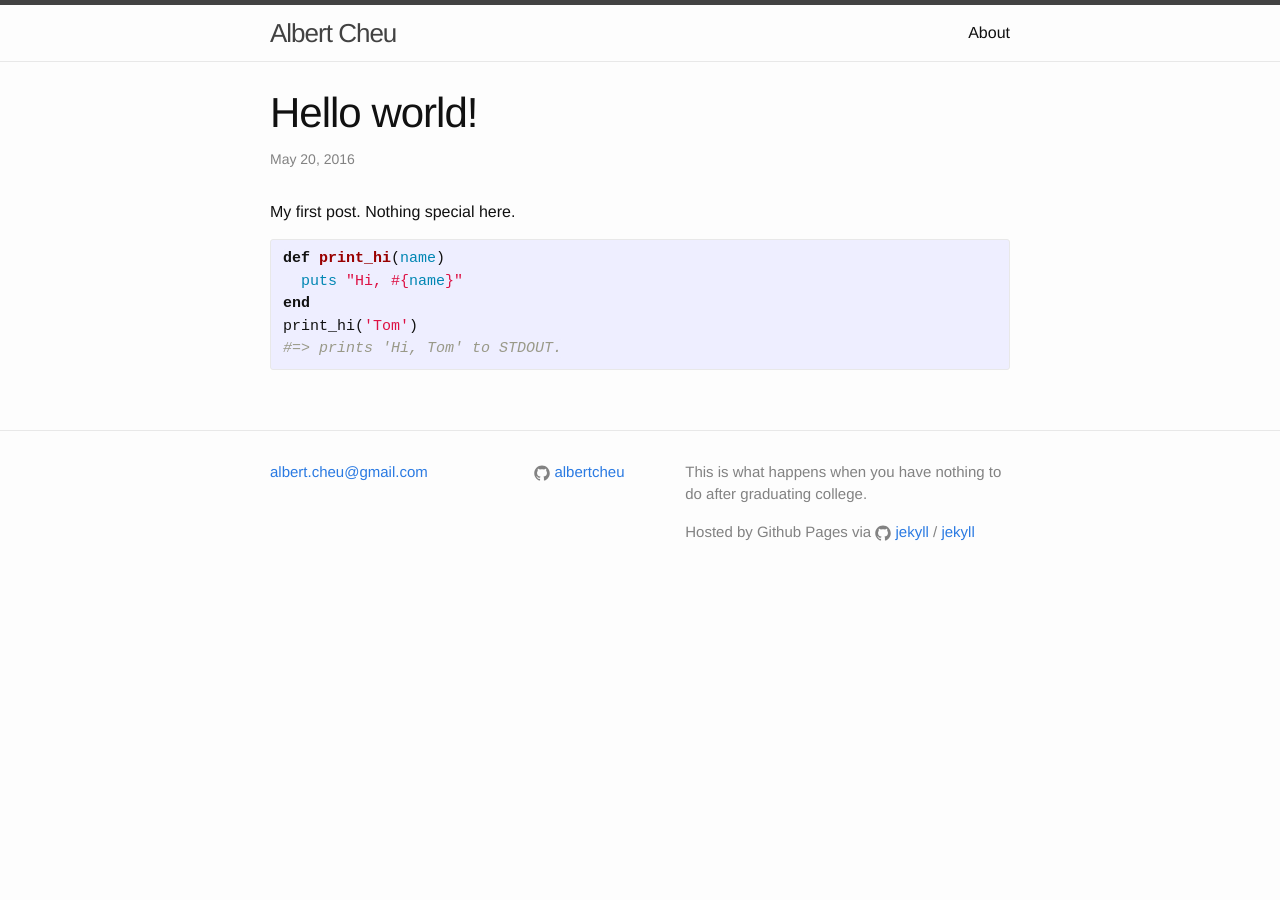
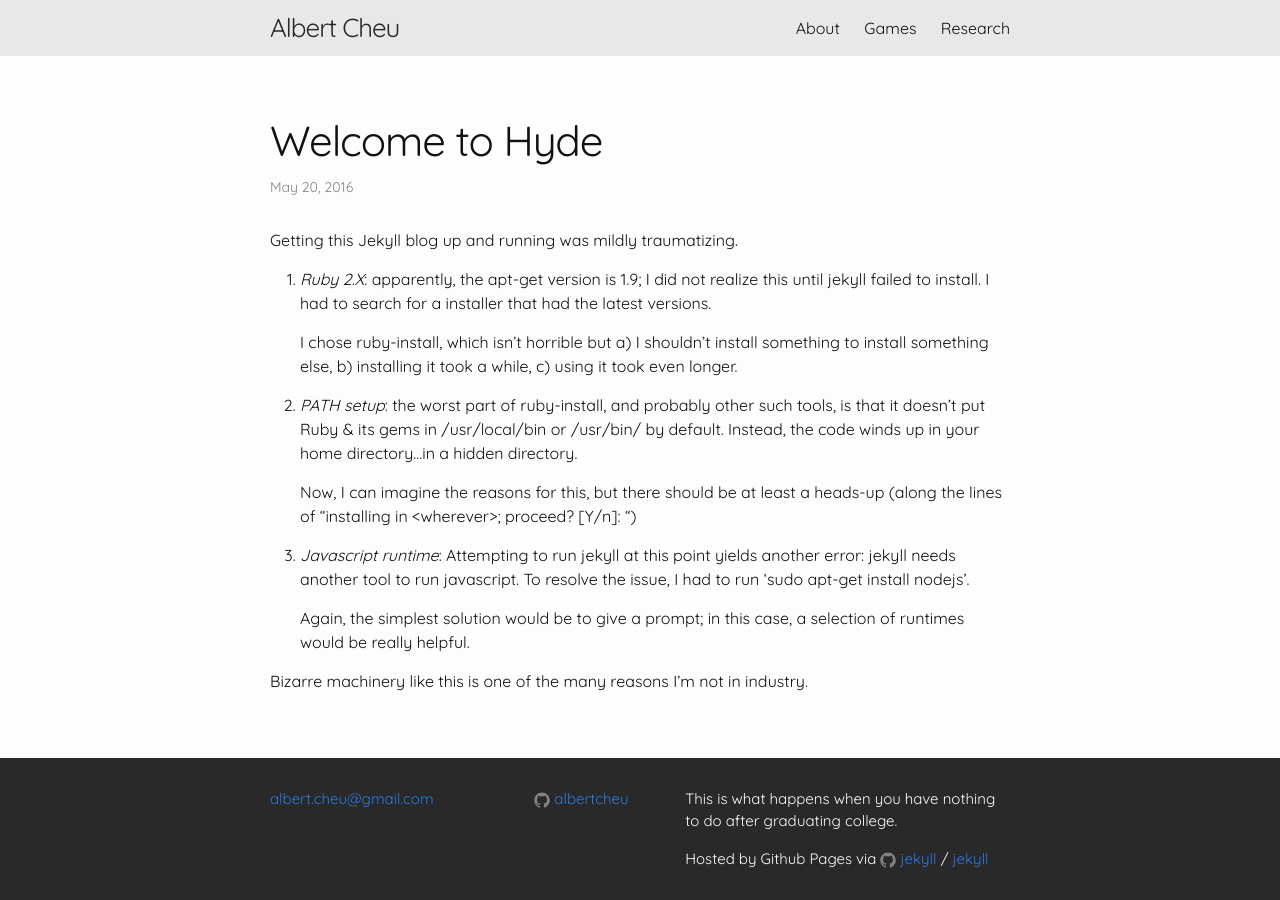
Before and after one commit to albertcheu/albertcheu.github.io, a Jekyll site: the page built from _posts/2016-05-20-welcome-to-jekyll.markdown, in a window 1280 px wide. Built offline with Jekyll 4.4.1, drawn with Linux system fonts in a browser that asks for light colours.

Commit message:
New pages; pretty CSS

```diff
--- a/_includes/head.html
+++ b/_includes/head.html
@@ -9,4 +9,7 @@
   <link rel="stylesheet" href="{{ "/css/main.css" | prepend: site.baseurl }}">
   <link rel="canonical" href="{{ page.url | replace:'index.html','' | prepend: site.baseurl | prepend: site.url }}">
   <link rel="alternate" type="application/rss+xml" title="{{ site.title }}" href="{{ "/feed.xml" | prepend: site.baseurl | prepend: site.url }}">
+
+  <link href="http://fonts.googleapis.com/css?family=Quicksand" rel='stylesheet' type='text/css'>
+
 </head>
--- a/_layouts/default.html
+++ b/_layouts/default.html
@@ -4,6 +4,7 @@
   {% include head.html %}
 
   <body>
+    <div id="container">
 
       {% include header.html %}
 
@@ -15,6 +16,7 @@
 
       {% include footer.html %}
 
+    </div>
   </body>
 
 </html>
--- a/_posts/2016-05-20-welcome-to-jekyll.markdown
+++ b/_posts/2016-05-20-welcome-to-jekyll.markdown
@@ -1,15 +1,21 @@
 ---
 layout: post
-title:  "Hello world!"
-date:   2016-05-20 12:58:34 -0400
+title:  "Welcome to Hyde"
+date:   2016-05-20 3:58:34 -0400
 categories: jekyll update
 ---
-My first post. Nothing special here.
+Getting this Jekyll blog up and running was mildly traumatizing.
 
-{% highlight ruby %}
-def print_hi(name)
-  puts "Hi, #{name}"
-end
-print_hi('Tom')
-#=> prints 'Hi, Tom' to STDOUT.
-{% endhighlight %}
+1. *Ruby 2.X*: apparently, the apt-get version is 1.9; I did not realize this until jekyll failed to install. I had to search for a installer that had the latest versions.
+
+   I chose ruby-install, which isn't horrible but a) I shouldn't install something to install something else, b) installing it took a while, c) using it took even longer.
+
+2. *PATH setup*: the worst part of ruby-install, and probably other such tools, is that it doesn't put Ruby & its gems in /usr/local/bin or /usr/bin/ by default. Instead, the code winds up in your home directory...in a hidden directory.
+
+    Now, I can imagine the reasons for this, but there should be at least a heads-up (along the lines of "installing in \<wherever\>; proceed? [Y/n]: ")
+
+3. *Javascript runtime*: Attempting to run jekyll at this point yields another error: jekyll needs another tool to run javascript. To resolve the issue, I had to run 'sudo apt-get install nodejs'.
+
+   Again, the simplest solution would be to give a prompt; in this case, a selection of runtimes would be really helpful.
+
+Bizarre machinery like this is one of the many reasons I'm not in industry.
--- a/_sass/_layout.scss
+++ b/_sass/_layout.scss
@@ -2,9 +2,11 @@
  * Site header
  */
 .site-header {
-    border-top: 5px solid $grey-color-dark;
-    border-bottom: 1px solid $grey-color-light;
+    //border-top: 5px solid $grey-color-dark;
+    //border-bottom: 1px solid $grey-color-light;
     min-height: 56px;
+
+    background-color: $grey-color-light;
 
     // Positioning context for the mobile navigation icon
     position: relative;
@@ -97,9 +99,25 @@
 /**
  * Site footer
  */
+html,body{
+	width: 100%;
+	height: 100%;
+	margin: 0;
+	padding: 0;
+}
+#container{
+	min-height: 100%;
+	position: relative;
+
+}
 .site-footer {
-    border-top: 1px solid $grey-color-light;
-    padding: $spacing-unit 0;
+    position: absolute;
+    bottom: 0;
+    left: 0;
+    right:0;
+    background-color: $grey-color-dark;
+    color: $white-color;
+    padding-top: $spacing-unit;
 }
 
 .footer-heading {
@@ -115,7 +133,6 @@
 
 .footer-col-wrapper {
     font-size: 15px;
-    color: $grey-color;
     margin-left: -$spacing-unit / 2;
     @extend %clearfix;
 }
@@ -168,7 +185,9 @@
  * Page content
  */
 .page-content {
-    padding: $spacing-unit 0;
+    padding-bottom: 148px;
+    padding-top: 64px;
+    //margin: 0 auto;
 }
 
 .page-heading {
--- a/css/main.scss
+++ b/css/main.scss
@@ -6,7 +6,8 @@
 
 
 // Our variables
-$base-font-family: "Helvetica Neue", Helvetica, Arial, sans-serif;
+//$base-font-family: "Helvetica Neue", Helvetica, Arial, sans-serif;
+$base-font-family: "Quicksand", Helvetica, Arial, sans-serif;
 $base-font-size:   16px;
 $base-font-weight: 400;
 $small-font-size:  $base-font-size * 0.875;
@@ -20,7 +21,9 @@ $brand-color:      #2a7ae2;
 
 $grey-color:       #828282;
 $grey-color-light: lighten($grey-color, 40%);
-$grey-color-dark:  darken($grey-color, 25%);
+$grey-color-dark:  darken($grey-color, 35%);
+
+$white-color:	   #fdfdfd;
 
 // Width of the content area
 $content-width:    800px;
```
Also changed, not shown: about.md (+2 -2 lines), games.md (added, +27 -0 lines), research.md (added, +9 -0 lines). Lines whose indentation alone changed are shown as unchanged.
